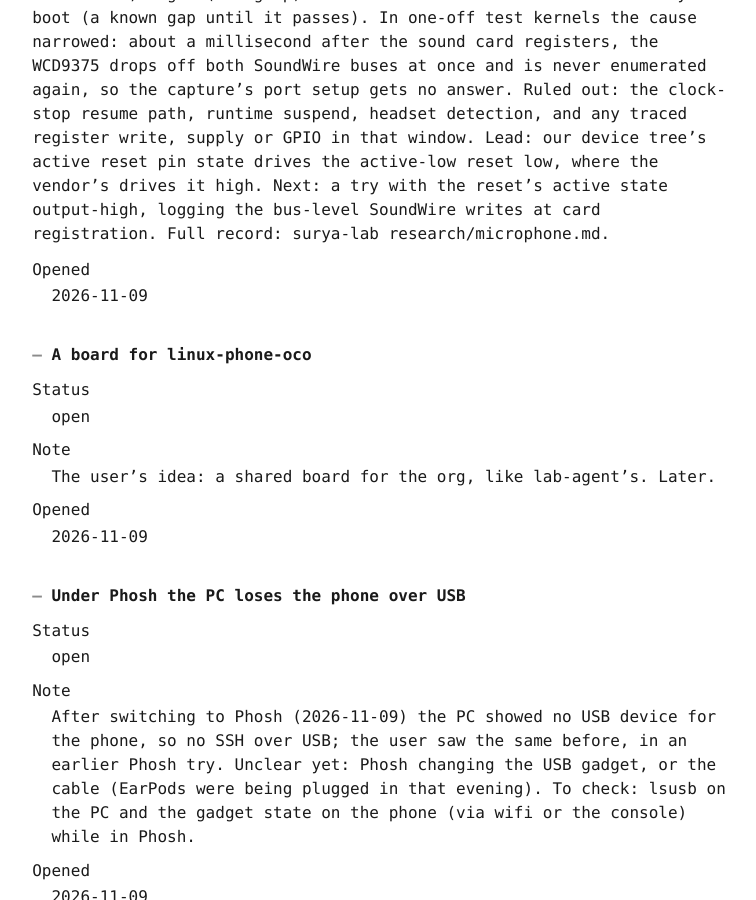
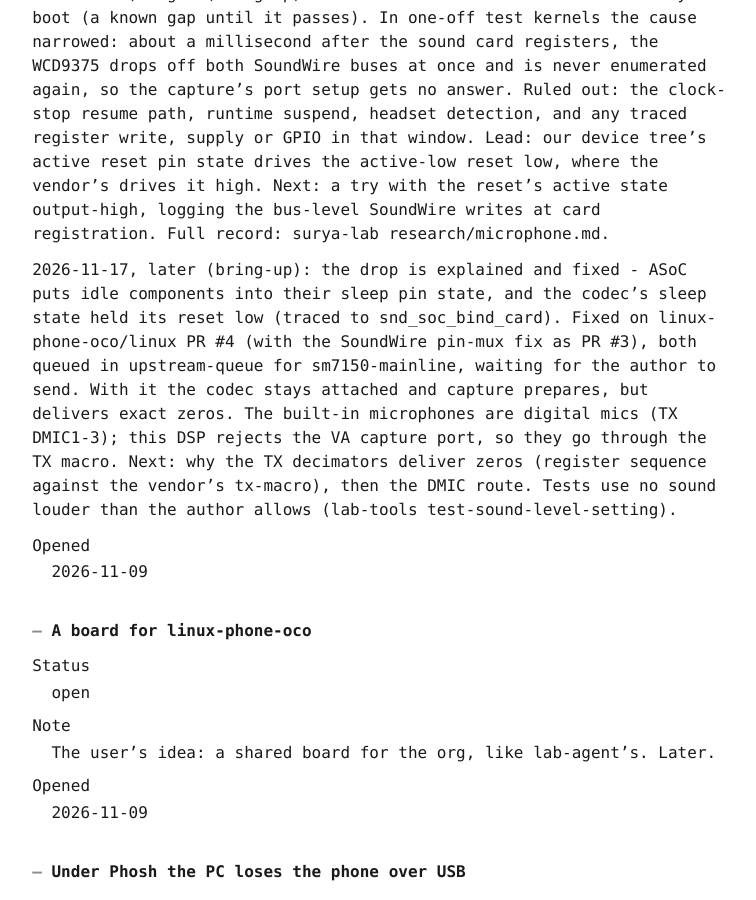
Before and after one commit to linux-phone-oco/docs, a Jekyll site: the page built from docs/backlog.md, in a window 1280 px wide and 900 px high, scrolled down 5198 px. Shown: the whole window, without its empty margins (261-1017 px from the left). Built offline with Jekyll 4.4.1, drawn with Linux system fonts in a browser that asks for light colours; our own code applies the rules of GitHub Pages for plain Markdown files.

Commit message:
docs: Microphone: the reset fault found and queued; capture prepares, still silent (#116)
Glimpse: g-20261117-032404

Co-authored-by: lab-agent-session <agent@creation-guidelines>

```diff
--- a/data/glimpses.json
+++ b/data/glimpses.json
@@ -42,3 +42,4 @@
 {"id":"g-20261117-021047","at":"2026-11-17T02:10:47Z","by":"devlab","kind":"docs","summary":"2 runs of xiaomi-surya filed by devlab, from the phone's own reports"}
 {"id":"g-20261117-023245","at":"2026-11-17T02:32:45Z","by":"claude","kind":"docs","summary":"Microphone: the codec drops off both buses at card registration; the boot race recurs"}
 {"id":"g-20261117-025735","at":"2026-11-17T02:57:35Z","by":"conveyor-tad","kind":"feat","summary":"feeds and the status derivation as named records; devlab's filing as a record; tad 0.6.0"}
+{"id":"g-20261117-032404","at":"2026-11-17T03:24:04Z","by":"bring-up","kind":"docs","summary":"Microphone: the reset fault found and queued; capture prepares, still silent"}
--- a/docs/backlog.md
+++ b/docs/backlog.md
@@ -167,6 +167,8 @@ Note
 : Taken up 2026-11-17 by the bring-up session, as the weakest link the data shows: audio-mic and audio-earpiece are both broken and two milestones rest on them (surya-sound, and the calls of surya-phone and lp-calls-and-messages), while the other broken parts (cameras, fingerprint, sensors) rest only on every-part and the modem waits for a SIM card. Where it stands (surya-audio/wcd-boots, 2026-11-11): with the LPI pin-mux fix (pins 19 and 23: swr_tx_data and swr_rx_data at their right function index) the WCD9375 enumerates on both SoundWire buses, binds, and the card POCO X3 is made with the codec's controls. Capture then fails at prepare: the TX SoundWire master (62ed0000) reads nothing back from the codec (swrm_wait_for_rd_fifo_avail read underflow, reading DPN_PortCtrl of port 1, addr 0x102), so Program transport params fails with -5 - also with the bus and codec held awake. Next: a health check that records from the main microphone and fails until it hears a signal (test first), then the read-back on the TX bus: compare the TX data pins and the controller's read settings with the vendor kernel and sibling SoCs (sm6150, sm7125).
 
 2026-11-17, night (bring-up): the check mic-records runs after every boot (a known gap until it passes). In one-off test kernels the cause narrowed: about a millisecond after the sound card registers, the WCD9375 drops off both SoundWire buses at once and is never enumerated again, so the capture's port setup gets no answer. Ruled out: the clock-stop resume path, runtime suspend, headset detection, and any traced register write, supply or GPIO in that window. Lead: our device tree's active reset pin state drives the active-low reset low, where the vendor's drives it high. Next: a try with the reset's active state output-high, logging the bus-level SoundWire writes at card registration. Full record: surya-lab research/microphone.md.
+
+2026-11-17, later (bring-up): the drop is explained and fixed - ASoC puts idle components into their sleep pin state, and the codec's sleep state held its reset low (traced to snd_soc_bind_card). Fixed on linux-phone-oco/linux PR #4 (with the SoundWire pin-mux fix as PR #3), both queued in upstream-queue for sm7150-mainline, waiting for the author to send. With it the codec stays attached and capture prepares, but delivers exact zeros. The built-in microphones are digital mics (TX DMIC1-3); this DSP rejects the VA capture port, so they go through the TX macro. Next: why the TX decimators deliver zeros (register sequence against the vendor's tx-macro), then the DMIC route. Tests use no sound louder than the author allows (lab-tools test-sound-level-setting).
 
 Opened
 : 2026-11-09
```
Also changed, not shown: data/backlog.json (+1 -1 lines).
